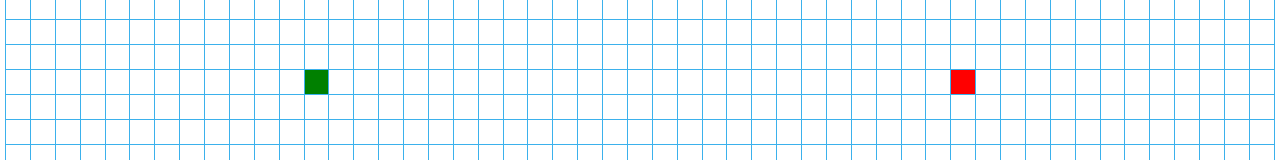
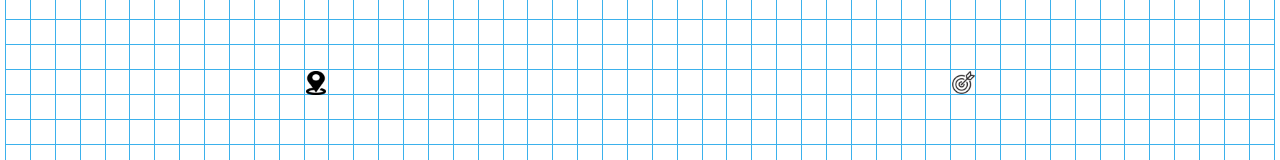
Before and after one commit to justDare/Search-Algorithm-Visualizer, a React (Create React App) app: page / in a window 1280 px wide. Shown: the part 362-522 px from the top of the page. Built offline with nearby package versions, Linux system fonts and the light colour scheme.

Commit message:
clear path

```diff
--- a/src/components/App.jsx
+++ b/src/components/App.jsx
@@ -28,12 +28,20 @@ class App extends React.Component {
       this.setState({ grid: mazeHandler(maze, this.state.grid) });
     };
     // add options to preserve walls, start & end points and weights
-    this.resetBoard = () => {
-      this.setState({ grid: initGrid(), path: [], visited: [] });
-      this.setState({
-        startPoint: this.getStart(),
-        target: this.getTarget()
-      });
+    this.resetBoard = (resetSearch) => {
+      if (!resetSearch) {
+        this.setState({ grid: initGrid(), path: [], visited: [] });
+        this.setState({
+          startPoint: this.getStart(),
+          target: this.getTarget()
+        });
+      } else {
+        this.setState({
+          grid: removeCells(this.state.grid, true, true, true),
+          path: [],
+          visited: []
+        })
+      }
     };
     this.toggleMousePressed = id => {
       // mouse is pressed, toggle off and empty selected cell point
@@ -144,7 +152,7 @@ class App extends React.Component {
 
     this.visualize = algorithm => {
       let grid = this.setState({
-        grid: removeCells(this.state.grid, true, true, false),
+        // grid: removeCells(this.state.grid, true, true, false),
         willVisualize: true
       });
     };
--- a/src/components/Grid.scss
+++ b/src/components/Grid.scss
@@ -9,11 +9,33 @@
     }
 
     td.start {
-      background-color: green;
+      background-image: url("../assets/grid/start.png");
+      background-position: center center;
+      background-repeat: no-repeat;
+      background-size: contain;
+      animation-name: imgAnimation;
+      animation-duration: 0.3s;
+      animation-timing-function: linear;
+      animation-delay: 0;
+      animation-direction: alternate;
+      animation-iteration-count: 1;
+      animation-fill-mode: forwards;
+      animation-play-state: running;
     }
 
     td.end {
-      background-color: red;
+      background-image: url("../assets/grid/target.png");
+      background-position: center center;
+      background-repeat: no-repeat;
+      background-size: contain;
+      animation-name: imgAnimation;
+      animation-duration: 0.3s;
+      animation-timing-function: linear;
+      animation-delay: 0;
+      animation-direction: alternate;
+      animation-iteration-count: 1;
+      animation-fill-mode: forwards;
+      animation-play-state: running;
     }
 
     td.wall {
@@ -55,7 +77,7 @@
       background-position: center center;
       background-repeat: no-repeat;
       background-size: contain;
-      animation-name: weightAnimation;
+      animation-name: imgAnimation;
       animation-duration: 0.3s;
       animation-timing-function: linear;
       animation-delay: 0;
@@ -67,7 +89,7 @@
   }
 }
 
-@keyframes weightAnimation {
+@keyframes imgAnimation {
   0% {
     transform: scale(0.6);
   }
--- a/src/components/Navbar.jsx
+++ b/src/components/Navbar.jsx
@@ -16,7 +16,8 @@ class Navbar extends React.Component {
       visualize(algorithm);
     } else {
       let { resetBoard } = this.context;
-      resetBoard();
+      const resetSearch = true;
+      resetBoard(resetSearch);
     }
     if (this.state.visualizeClicked && algorithm !== null)
       this.setState({ visualizeClicked: false });
@@ -46,7 +47,7 @@ class Navbar extends React.Component {
     if (algorithm !== null) algorithmDisplay = `Visualize ${algorithm}!`;
     else algorithmDisplay = "Select an algorithm!";
 
-    if (this.state.visualizeClicked) algorithmDisplay = "Clear!";
+    if (this.state.visualizeClicked) algorithmDisplay = "Clear search!";
 
     const defaultValue = algorithmDisplay;
 
--- a/src/utilities/removeCells.js
+++ b/src/utilities/removeCells.js
@@ -7,8 +7,12 @@ export function removeCells(grid, visited, path, weights) {
         !grid[i][j].includes("unvisited")
       )
         grid[i][j] = grid[i][j].replace("visited", "unvisited");
+
+      // remove path from cell if specified
       if (grid[i][j].includes("path") && path)
         grid[i][j] = grid[i][j].replace("path", "unvisited");
+
+      // remove weight from cell if specified
       if (grid[i][j].includes("weight") && weights)
         grid[i][j] = grid[i][j].replace(" weight", "");
     }
```
Also changed, not shown: src/assets/grid/start.png (added), src/assets/grid/target.png (added).
